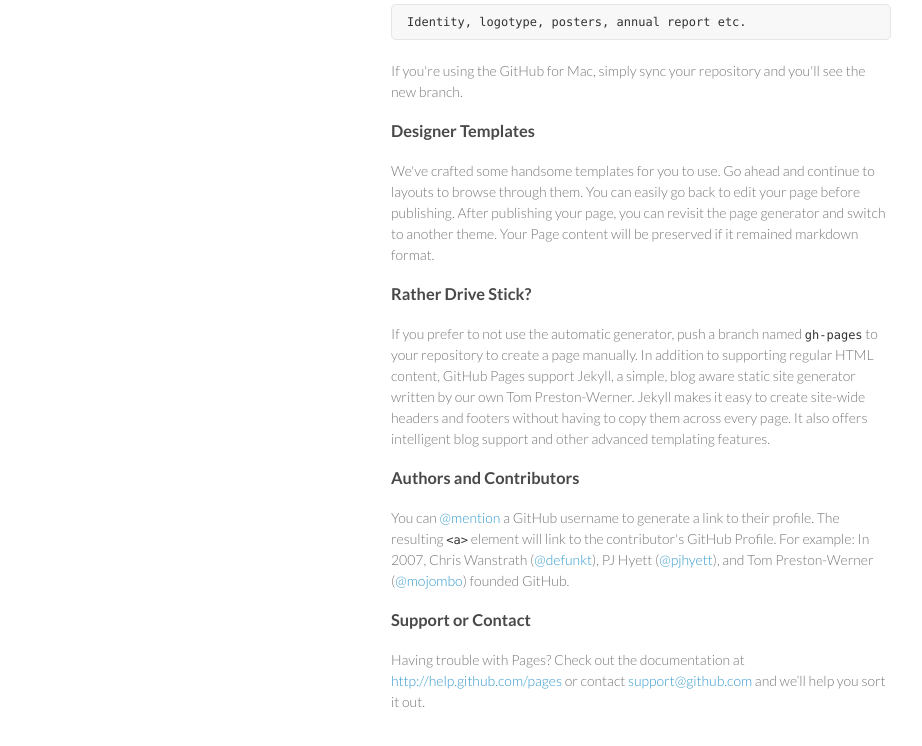
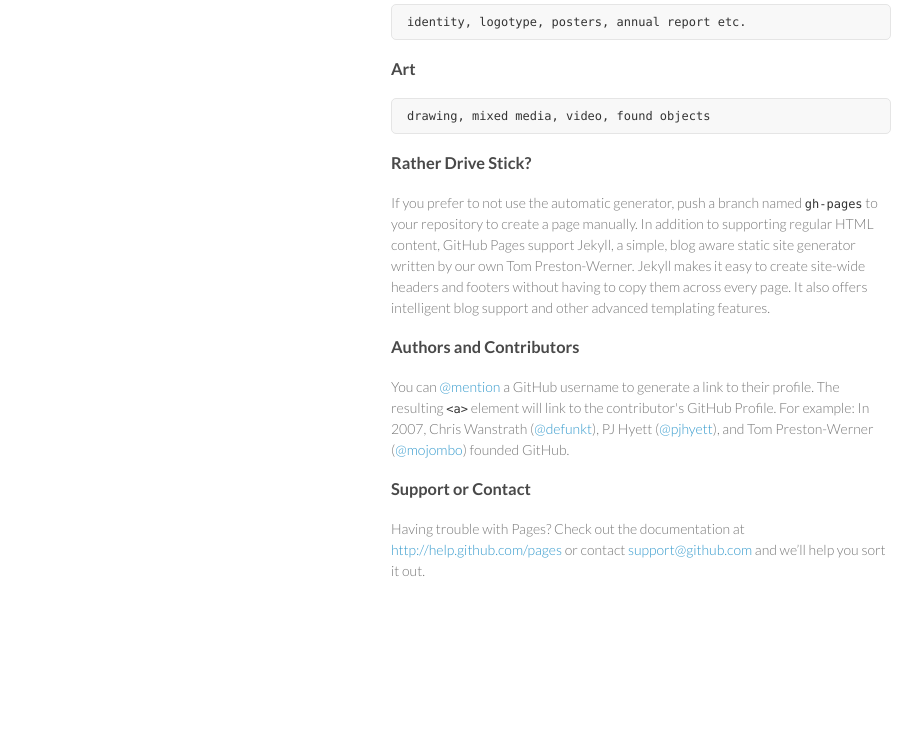
Before and after one commit to adamlark/adamlark.github.io, a plain HTML site: page index.html in a window 1280 px wide. Shown: the part 92-838 px from the top of the page, without its empty margins (179-1101 px from the left). After the commit the page ends 800 px from the top, so only its background shows below. Drawn offline with Linux system fonts and the light colour scheme.

Commit message:
Update index.html

```diff
--- a/index.html
+++ b/index.html
@@ -26,16 +26,14 @@
         <h3>
 <a name="Design" class="anchor" href="#Design"><span class="octicon octicon-link"></span></a>Design</h3>
 
-<pre><code>Identity, logotype, posters, annual report etc.
+<pre><code>identity, logotype, posters, annual report etc.
 </code></pre>
 
-<p>If you're using the GitHub for Mac, simply sync your repository and you'll see the new branch.</p>
+<h3>
+<a name="Art" class="anchor" href="#Art"><span class="octicon octicon-link"></span></a>Art</h3>
 
-<h3>
-<a name="designer-templates" class="anchor" href="#designer-templates"><span class="octicon octicon-link"></span></a>Designer Templates</h3>
-
-<p>We've crafted some handsome templates for you to use. Go ahead and continue to layouts to browse through them. You can easily go back to edit your page before publishing. After publishing your page, you can revisit the page generator and switch to another theme. Your Page content will be preserved if it remained markdown format.</p>
-
+<pre><code>drawing, mixed media, video, found objects
+</code></pre>
 <h3>
 <a name="rather-drive-stick" class="anchor" href="#rather-drive-stick"><span class="octicon octicon-link"></span></a>Rather Drive Stick?</h3>
 
```
